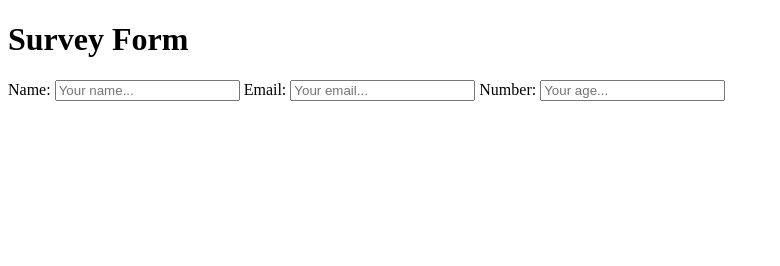
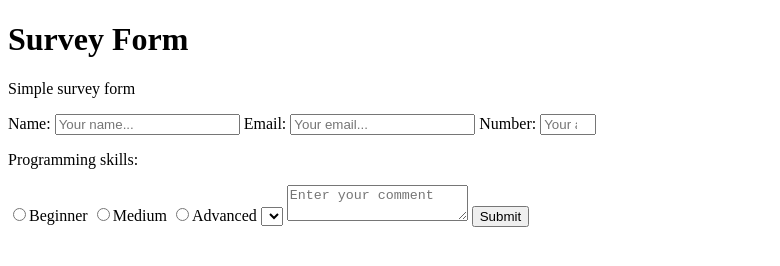
Before and after one commit to Samuele458/fcc-projects, a plain HTML site: page responsive-web-design/survey-form/index.html in a window 1280 px wide. Shown: the whole page, without its empty margins (0-780 px from the left). Drawn offline with Linux system fonts and the light colour scheme.

Commit message:
Update index.html

```diff
--- a/responsive-web-design/survey-form/index.html
+++ b/responsive-web-design/survey-form/index.html
@@ -8,11 +8,11 @@
   <body>
     <header>
       <h1 id="title">Survey Form</h1>
-      <p id="description"></p>
+      <p id="description">Simple survey form</p>
     </header>
     <main>
       <form id="survey-form">
-        <label for="name">Name:</label>
+        <label id="name-label" for="name">Name:</label>
         <input
           type="text"
           id="name"
@@ -20,7 +20,7 @@
           placeholder="Your name..."
           required
         />
-        <label for="email">Email:</label>
+        <label id="email-label" for="email">Email:</label>
         <input
           type="email"
           id="email"
@@ -28,14 +28,41 @@
           placeholder="Your email..."
           required
         />
-        <label for="number">Number:</label>
+        <label id="number-label" for="number">Number:</label>
         <input
           type="number"
           id="number"
           name="number"
           placeholder="Your age..."
+          min="10"
+          max="99"
           required
         />
+
+        <p>Programming skills:</p>
+        <label>
+          <input
+            type="radio"
+            name="skills-level"
+            value="beginner"
+          />Beginner</label
+        >
+        <label>
+          <input type="radio" name="skills-level" value="medium" />Medium</label
+        >
+        <label>
+          <input
+            type="radio"
+            name="skills-level"
+            value="advanced"
+          />Advanced</label
+        >
+
+        <select name="" id="dropdown"></select>
+
+        <textarea placeholder="Enter your comment"></textarea>
+
+        <button type="submit" id="submit">Submit</button>
       </form>
     </main>
     <footer></footer>
```
